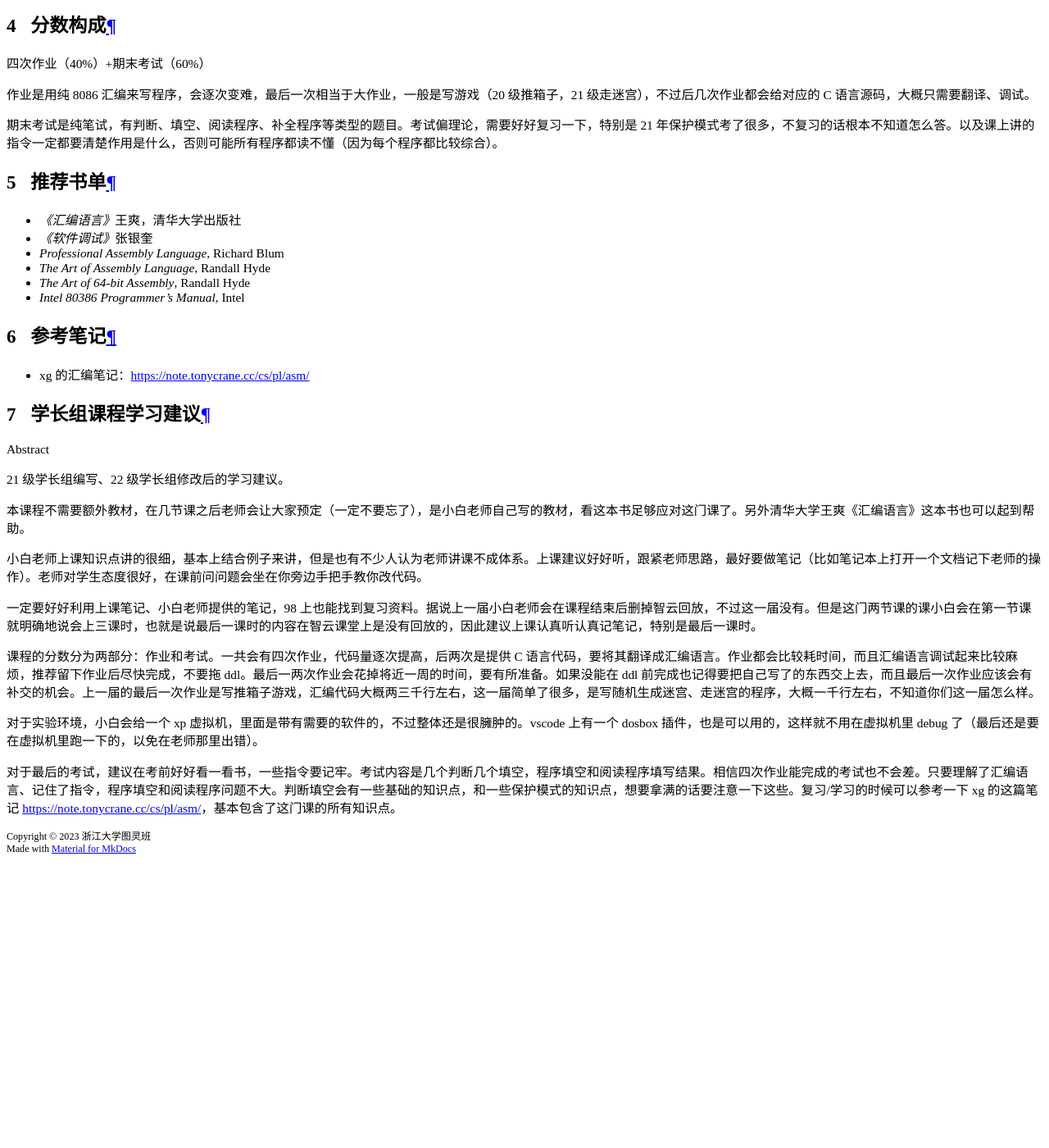
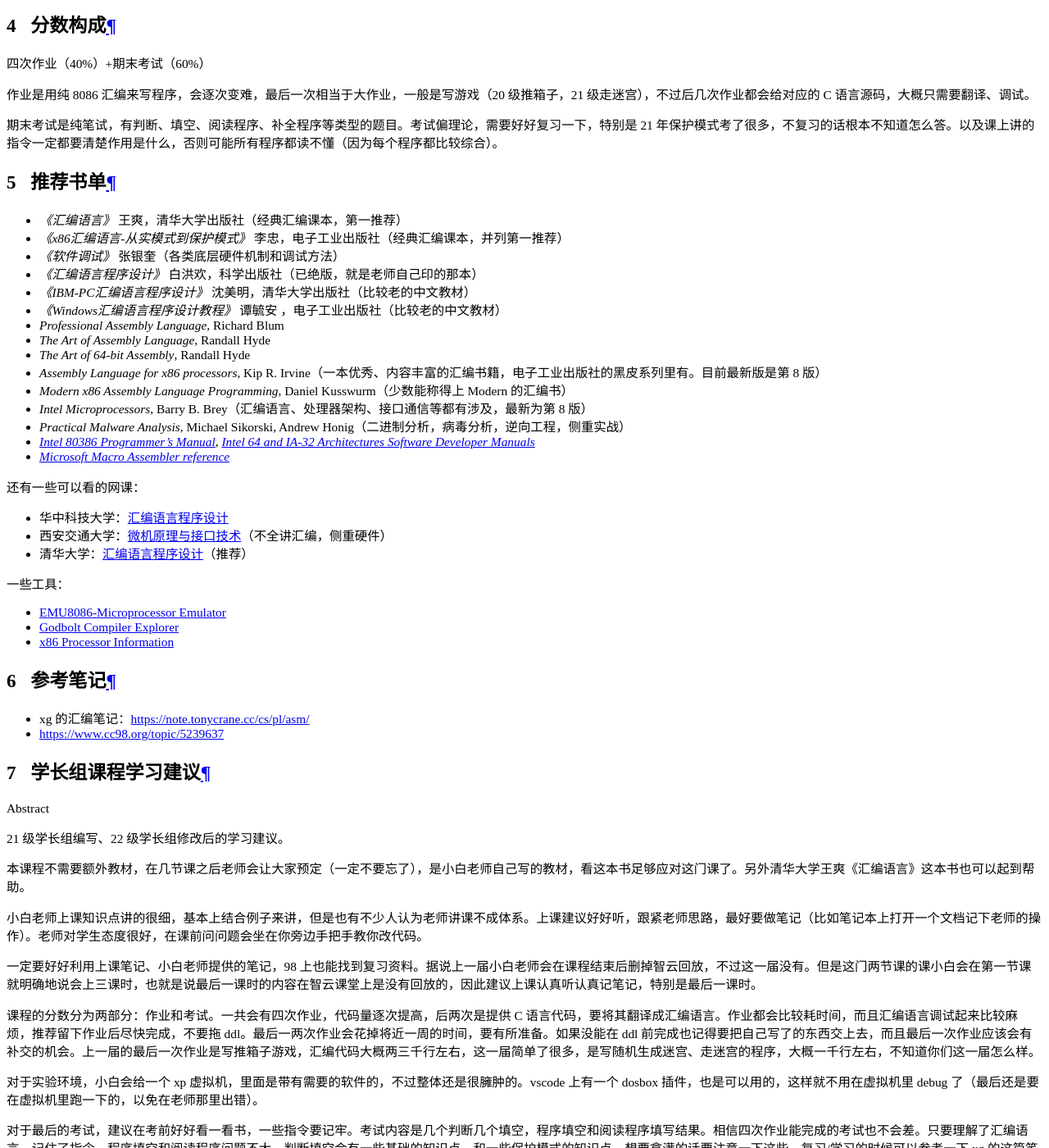
Before and after one commit to ZJU-Turing/TuringCourses, an MkDocs documentation site: the page built from docs/major_mandatory/assemble/index.md, in a window 1280 px wide and 1400 px high, scrolled down 18268 px. Shown: the whole window at 82% size. Built offline with MkDocs 1.6.1 and Material for MkDocs 9.7.7, drawn with Linux system fonts in a browser that asks for light colours; comment, search, counter and statistics services are not loaded; before the commit the page ends 19319 px from its top, so only the background shows below that.

Commit message:
docs: 增加汇编语言参考资料 (#35)
* Update assemble/index.md

* Update assemble/index.md

* style: 完善修改格式

---------

Co-authored-by: TonyCrane <tonycrane@foxmail.com>

```diff
--- a/docs/major_mandatory/assemble/index.md
+++ b/docs/major_mandatory/assemble/index.md
@@ -29,15 +29,37 @@
 期末考试是纯笔试，有判断、填空、阅读程序、补全程序等类型的题目。考试偏理论，需要好好复习一下，特别是 21 年保护模式考了很多，不复习的话根本不知道怎么答。以及课上讲的指令一定都要清楚作用是什么，否则可能所有程序都读不懂（因为每个程序都比较综合）。
 
 ## 推荐书单
-- *《汇编语言》*王爽，清华大学出版社
-- *《软件调试》*张银奎
+- *《汇编语言》* 王爽，清华大学出版社（经典汇编课本，第一推荐）
+- *《x86汇编语言-从实模式到保护模式》* 李忠，电子工业出版社（经典汇编课本，并列第一推荐）
+- *《软件调试》* 张银奎（各类底层硬件机制和调试方法）
+- *《汇编语言程序设计》* 白洪欢，科学出版社（已绝版，就是老师自己印的那本）
+- *《IBM-PC汇编语言程序设计》* 沈美明，清华大学出版社（比较老的中文教材）
+- *《Windows汇编语言程序设计教程》* 谭毓安 ，电子工业出版社（比较老的中文教材）
 - *Professional Assembly Language*, Richard Blum
 - *The Art of Assembly Language*, Randall Hyde
 - *The Art of 64-bit Assembly*, Randall Hyde
-- *Intel 80386 Programmer’s Manual*, Intel
+- *Assembly Language for x86 processors*, Kip R. Irvine（一本优秀、内容丰富的汇编书籍，电子工业出版社的黑皮系列里有。目前最新版是第 8 版）
+- *Modern x86 Assembly Language Programming*, Daniel Kusswurm（少数能称得上 Modern 的汇编书）
+- *Intel Microprocessors*, Barry B. Brey（汇编语言、处理器架构、接口通信等都有涉及，最新为第 8 版）
+- *Practical Malware Analysis*, Michael Sikorski,  Andrew Honig（二进制分析，病毒分析，逆向工程，侧重实战）
+- [*Intel 80386 Programmer’s Manual*](https://pdos.csail.mit.edu/6.828/2018/readings/i386/toc.htm), *[Intel 64 and IA-32 Architectures Software Developer Manuals](https://www.intel.com/content/www/us/en/developer/articles/technical/intel-sdm.html)*
+- *[Microsoft Macro Assembler reference](https://learn.microsoft.com/en-us/cpp/assembler/masm/microsoft-macro-assembler-reference?view=msvc-170)*
+
+还有一些可以看的网课：
+
++ 华中科技大学：[汇编语言程序设计](https://www.bilibili.com/video/BV1Nt411V7fa)
++ 西安交通大学：[微机原理与接口技术](https://www.icourse163.org/course/xjtu-1001647001)（不全讲汇编，侧重硬件）
++ 清华大学：[汇编语言程序设计](https://www.xuetangx.com/course/THU08091000320/14767518)（推荐）
+
+一些工具：
+
+- [EMU8086-Microprocessor Emulator](https://emu8086-microprocessor-emulator.softonic.com/)
+- [Godbolt Compiler Explorer](https://www.godbolt.org)
+- [x86 Processor Information](https://www.sandpile.org)
 
 ## 参考笔记
 - xg 的汇编笔记：https://note.tonycrane.cc/cs/pl/asm/
+- https://www.cc98.org/topic/5239637
 
 ## 学长组课程学习建议
 
```
